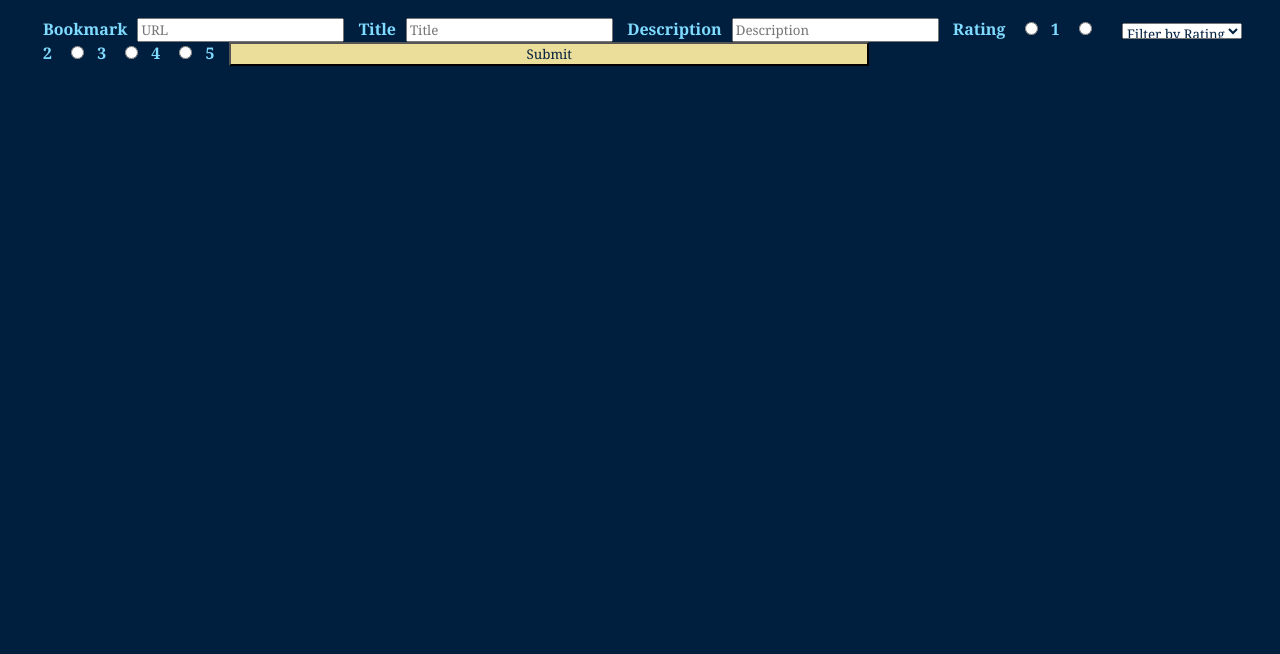
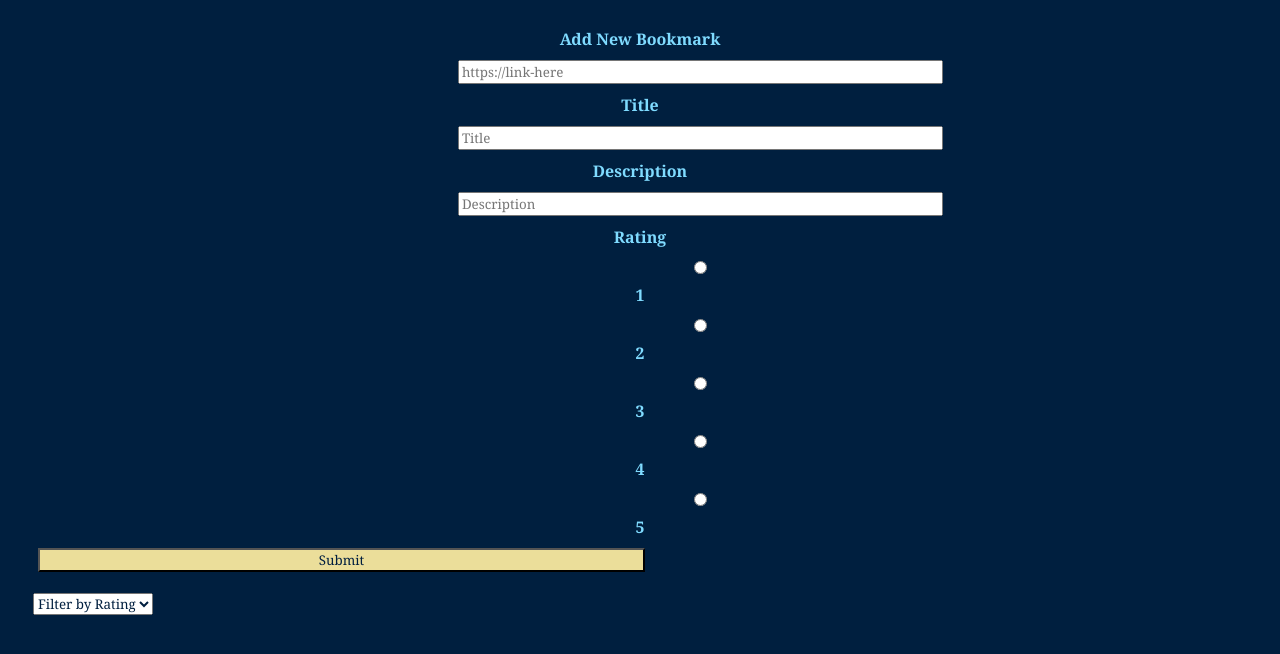
Before and after one commit to Dianase/Diana-Tineo-Bookmarks-app, a website built with webpack: page index.html in a window 1280 px wide. Shown: the part 74-728 px from the top of the page. Built offline with nearby package versions, Linux system fonts and the light colour scheme; no server answers.

Commit message:
fixed UI

```diff
--- a/index.css
+++ b/index.css
@@ -17,7 +17,8 @@ h1{
 
 .main{
   display: flex;
-  flex-direction: row;
+
+  flex-direction: column;
 
 }
 
@@ -35,11 +36,14 @@ button{
   background-color:#ebde9a;
   width: 50%;
   align-content: center;
-  position: absolute;
   color: #001f3f;
   margin-left:5px;
 }
 
+input{
+  width:40%;
+  margin-left: 35%;
+}
 
 
 select {
@@ -48,8 +52,10 @@ select {
 }
 
 .add-new{
-
+  display:flex;
   flex-direction: column;
+  text-align: center;
+  align-content: center;
 }
 ul{
   align-items: center;
--- a/scripts/api.js
+++ b/scripts/api.js
@@ -17,7 +17,6 @@ function createNewBookmark(bookmark) {
     body: newBookmark,
   })
   .then((res) => res.json());
-
 }
 
 //request to DELETE bookmark from server
--- a/scripts/index.js
+++ b/scripts/index.js
@@ -33,7 +33,14 @@ export function generateBookmark(bookmark) {
 
 export function generateBookmarkList() {
   console.log(store.bookmarks);
-  return `
+  return `<div class="filter-by-rating"><select name="filter-by-rating">
+  <option value="0">Filter by Rating</option>
+  <option value="5">5-star</option>
+  <option value="4">4-star</option>
+  <option value="3">3-star</option>
+  <option value="2">2-star</option>
+  <option value="1">1-star</option>
+</select></div>
     <ul>
       ${store.bookmarks.map((bookmark) => generateBookmark(bookmark)).join()}
     </ul>
@@ -47,7 +54,7 @@ export function generateBookmarkList() {
 function generateForm() {
   return `
     <form class="add-new">
-      <label for="bookmark">Bookmark</label><input type="text" id="url" placeholder="URL">
+      <label for="bookmark">Add New Bookmark</label><input type="text" id="url" placeholder="https://link-here">
       <label for="title">Title</label><input type="text" id="title" placeholder="Title" />
       <label for="desc">Description</label><input type='text' id="desc" placeholder="Description"/>
       <label for="rating">Rating</label>
@@ -58,14 +65,7 @@ function generateForm() {
         <input type="radio" id="star5-rating" name="star" value="5"><label for="star5">5</label>
       <button type='submit' class='submit-button'>Submit</button>
     </form>
-    <div class="filter-by-rating"><select name="filter-by-rating">
-    <option value="0">Filter by Rating</option>
-    <option value="5">5-star</option>
-    <option value="4">4-star</option>
-    <option value="3">3-star</option>
-    <option value="2">2-star</option>
-    <option value="1">1-star</option>
-  </select></div>`;
+    `;
 }
 
 // event handlers
@@ -127,6 +127,9 @@ export function handleDeleteBookmark() {
 //     const ratingValue = $('input[name="star"]:checked').val();
 //   })}
 
+
+
+
 function bindEventListeners() {
   handleSubmitBookmark();
   handleDeleteBookmark();
```
